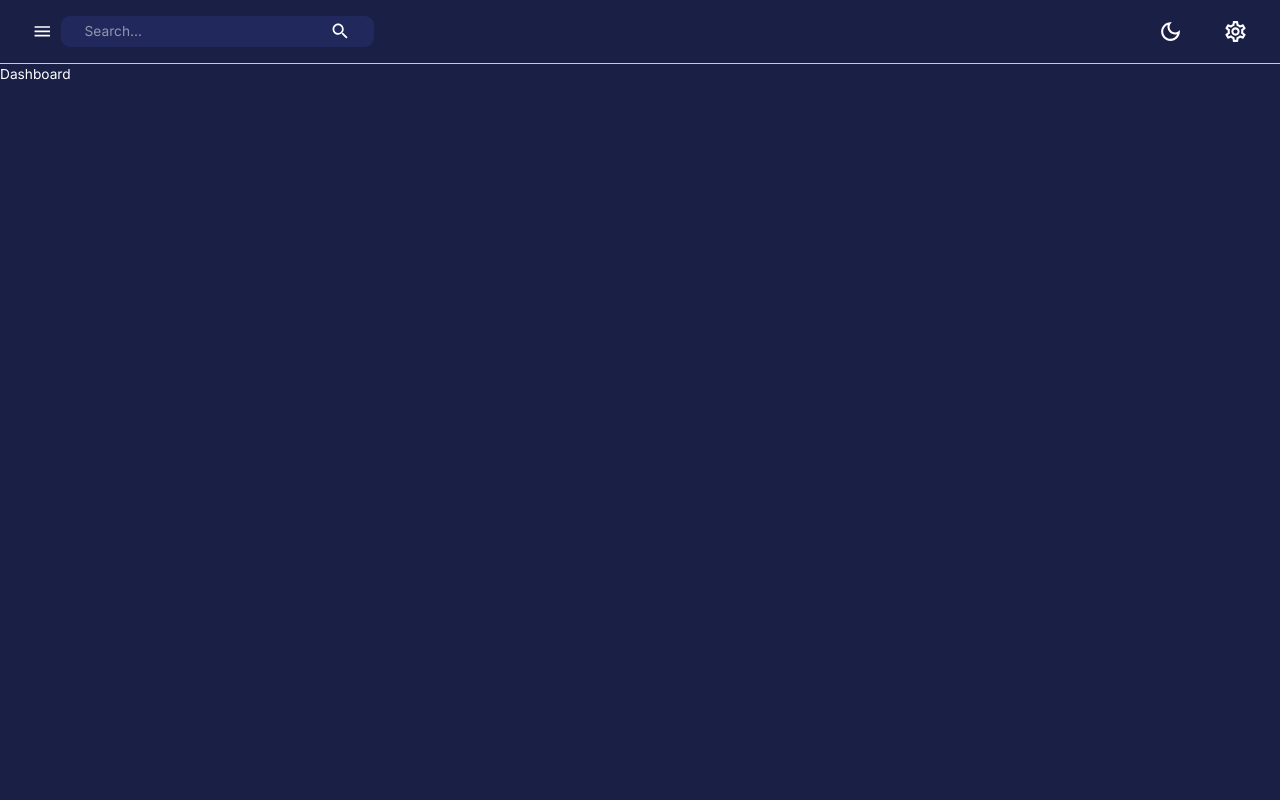
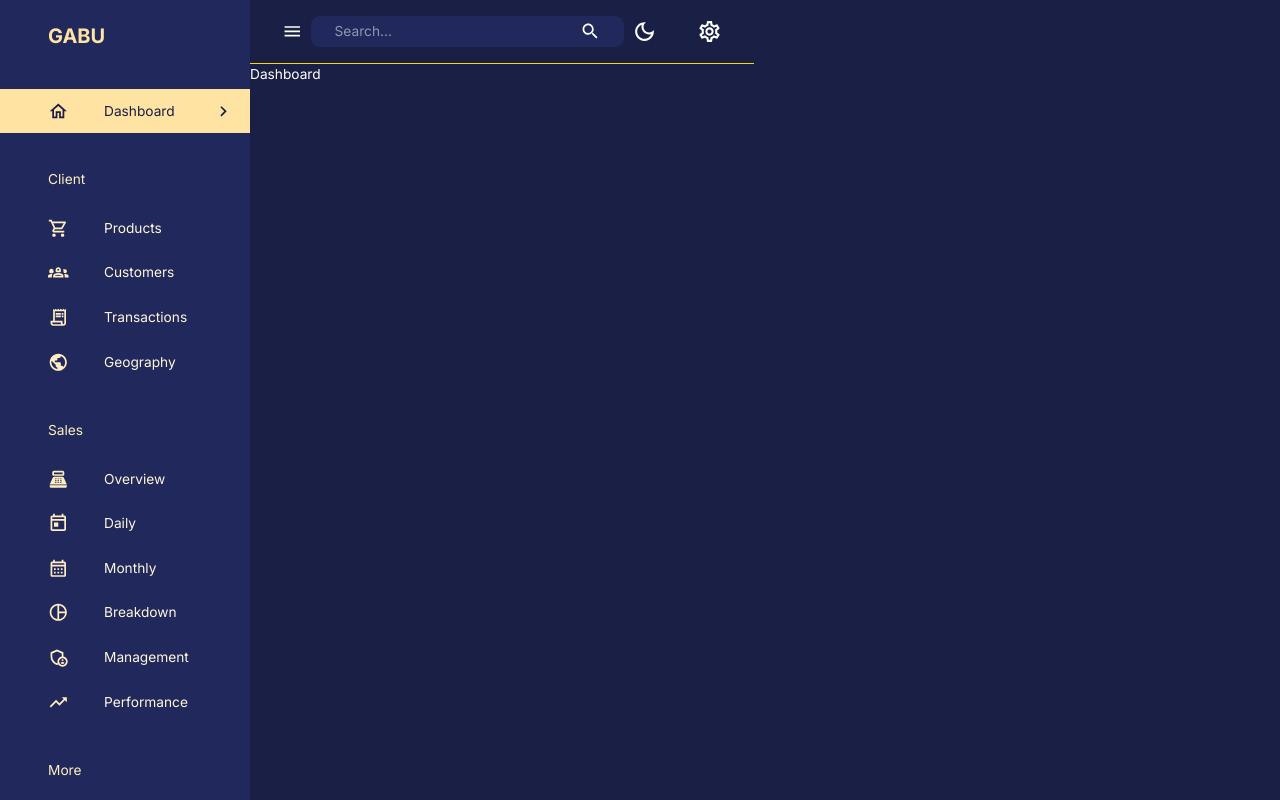
Before and after one commit to gatimugabriel/Admin-Dashboard, a React (Create React App) app in the folder client/: page /dashboard in a window 1280 px wide. Built offline with nearby package versions, Linux system fonts and the light colour scheme.

Commit message:
sidebar added

```diff
--- /dev/null
+++ b/client/src/components/Sidebar.jsx
@@ -0,0 +1,206 @@
+import React, { useEffect, useState } from "react";
+import {
+  Box,
+  Divider,
+  Drawer,
+  IconButton,
+  List,
+  ListItem,
+  ListItemButton,
+  ListItemIcon,
+  ListItemText,
+  Typography,
+  useTheme,
+} from "@mui/material";
+
+import {
+  SettingsOutlined,
+  ChevronLeft,
+  ChevronRightOutlined,
+  HomeOutlined,
+  ShoppingCartOutlined,
+  Groups2Outlined,
+  ReceiptLongOutlined,
+  PublicOutlined,
+  PointOfSaleOutlined,
+  TodayOutlined,
+  CalendarMonthOutlined,
+  TrendingUpOutlined,
+  AdminPanelSettingsOutlined,
+  PieChartOutlined,
+} from "@mui/icons-material";
+
+import { useLocation, useNavigate } from "react-router-dom";
+import FlexBetween from "./FlexBetween";
+import profileImage from "assets/abeer wanous.jpeg";
+import { Pie } from "@nivo/pie";
+
+const navItems = [
+  {
+    text: "Dashboard",
+    icon: <HomeOutlined />,
+  },
+
+  {
+    text: "Client",
+    icon: null,
+  },
+  {
+    text: "Products",
+    icon: <ShoppingCartOutlined />,
+  },
+  {
+    text: "Customers",
+    icon: <Groups2Outlined />,
+  },
+  {
+    text: "Transactions",
+    icon: <ReceiptLongOutlined />,
+  },
+  {
+    text: "Geography",
+    icon: <PublicOutlined />,
+  },
+  {
+    text: "Sales",
+    icon: null,
+  },
+  {
+    text: "Overview",
+    icon: <PointOfSaleOutlined />,
+  },
+  {
+    text: "Daily",
+    icon: <TodayOutlined />,
+  },
+  {
+    text: "Monthly",
+    icon: <CalendarMonthOutlined />,
+  },
+  {
+    text: "Breakdown",
+    icon: <PieChartOutlined />,
+  },
+  {
+    text: "Management",
+    icon: <AdminPanelSettingsOutlined />,
+  },
+  {
+    text: "Performance",
+    icon: <TrendingUpOutlined />,
+  },
+  {
+    text: "More",
+    icon: null,
+  },
+];
+const Sidebar = ({
+  drawerWidth,
+  isSidebarOpen,
+  setIsSidebarOpen,
+  isNonMobile,
+}) => {
+  const { pathname } = useLocation();
+  const [active, setActive] = useState("");
+  const navigate = useNavigate();
+  const theme = useTheme();
+
+  useEffect(() => {
+    setActive(pathname.substring(1));
+  }, [pathname]);
+
+  return (
+    <Box component="nav">
+      {isSidebarOpen && (
+        <Drawer
+          open={isSidebarOpen}
+          onClose={() => setIsSidebarOpen(false)}
+          variant="persistent"
+          anchor="left"
+          sx={{
+            width: drawerWidth,
+            "& .MuiDrawer-paper": {
+              color: theme.palette.secondary[200],
+              backgroundColor: theme.palette.background.alt,
+              boxSizing: "border-box",
+              borderWidth: isNonMobile ? 0 : "2px",
+              width: drawerWidth,
+            },
+          }}
+        >
+          <Box width="100%">
+            <Box m="1.5rem 2rem 2rem 3rem">
+              <FlexBetween color={theme.palette.secondary.main}>
+                <Box display="flex" alignItems="center" gap="0.5rem">
+                  <Typography variant="h4" fontWeight="bold">
+                    GABU
+                  </Typography>
+                </Box>
+                {!isNonMobile && (
+                  <IconButton onClick={() => setIsSidebarOpen(!isSidebarOpen)}>
+                    <ChevronLeft />
+                  </IconButton>
+                )}
+              </FlexBetween>
+            </Box>
+            <List>
+              {navItems.map(({ text, icon }) => {
+                if (!icon) {
+                  return (
+                    <Typography key={text} sx={{ m: "2.25rem 0 1rem 3rem" }}>
+                      {text}
+                    </Typography>
+                  );
+                }
+
+                const linkItem = text.toLowerCase();
+                return (
+                  <ListItem key={text} disablePadding>
+                    <ListItemButton
+                      onClick={() => {
+                        navigate(`/${linkItem}`);
+                        setActive(linkItem);
+                      }}
+                      sx={{
+                        backgroundColor:
+                          active === linkItem
+                            ? theme.palette.secondary[300]
+                            : "transparent",
+                        color:
+                          active === linkItem
+                            ? theme.palette.primary[600]
+                            : theme.palette.secondary[100],
+                      }}
+                    >
+                      <ListItemIcon
+                        sx={{
+                          ml: "2rem",
+                          color:
+                            active === linkItem
+                              ? theme.palette.primary[600]
+                              : theme.palette.secondary[200],
+                        }}
+                      >
+                        {icon}
+                      </ListItemIcon>
+                      <ListItemText primary={text} />
+                      {active === linkItem && (
+                        <ChevronRightOutlined
+                          sx={{
+                            ml: "auto",
+                          }}
+                        />
+                      )}
+                    </ListItemButton>
+                  </ListItem>
+                );
+              })}
+            </List>
+          </Box>
+        </Drawer>
+      )}
+    </Box>
+  );
+};
+
+export default Sidebar;
--- a/client/src/scenes/layout/index.jsx
+++ b/client/src/scenes/layout/index.jsx
@@ -1,13 +1,26 @@
-import { Box } from "@mui/material";
+import { Box, useMediaQuery } from "@mui/material";
 import React, { useState } from "react";
 import { Outlet } from "react-router-dom";
 import Navbar from "components/Navbar";
+import Sidebar from "components/Sidebar";
 
 const Layout = () => {
+  const isNonMobile = useMediaQuery("(min-width: 600px)");
+  const [isSidebarOpen, setIsSidebarOpen] = useState(true);
+
   return (
-    <Box width="100%" height="100%">
+    <Box display={isNonMobile ? "flex" : "block"} width="100%" height="100%">
+      <Sidebar
+        isNonMobile={isNonMobile}
+        drawerWidth="250px"
+        isSidebarOpen={isSidebarOpen}
+        setIsSidebarOpen={setIsSidebarOpen}
+      />
       <Box>
-        <Navbar />
+        <Navbar
+          isSidebarOpen={isSidebarOpen}
+          setIsSidebarOpen={setIsSidebarOpen}
+        />
         <Outlet />
       </Box>
     </Box>
```
